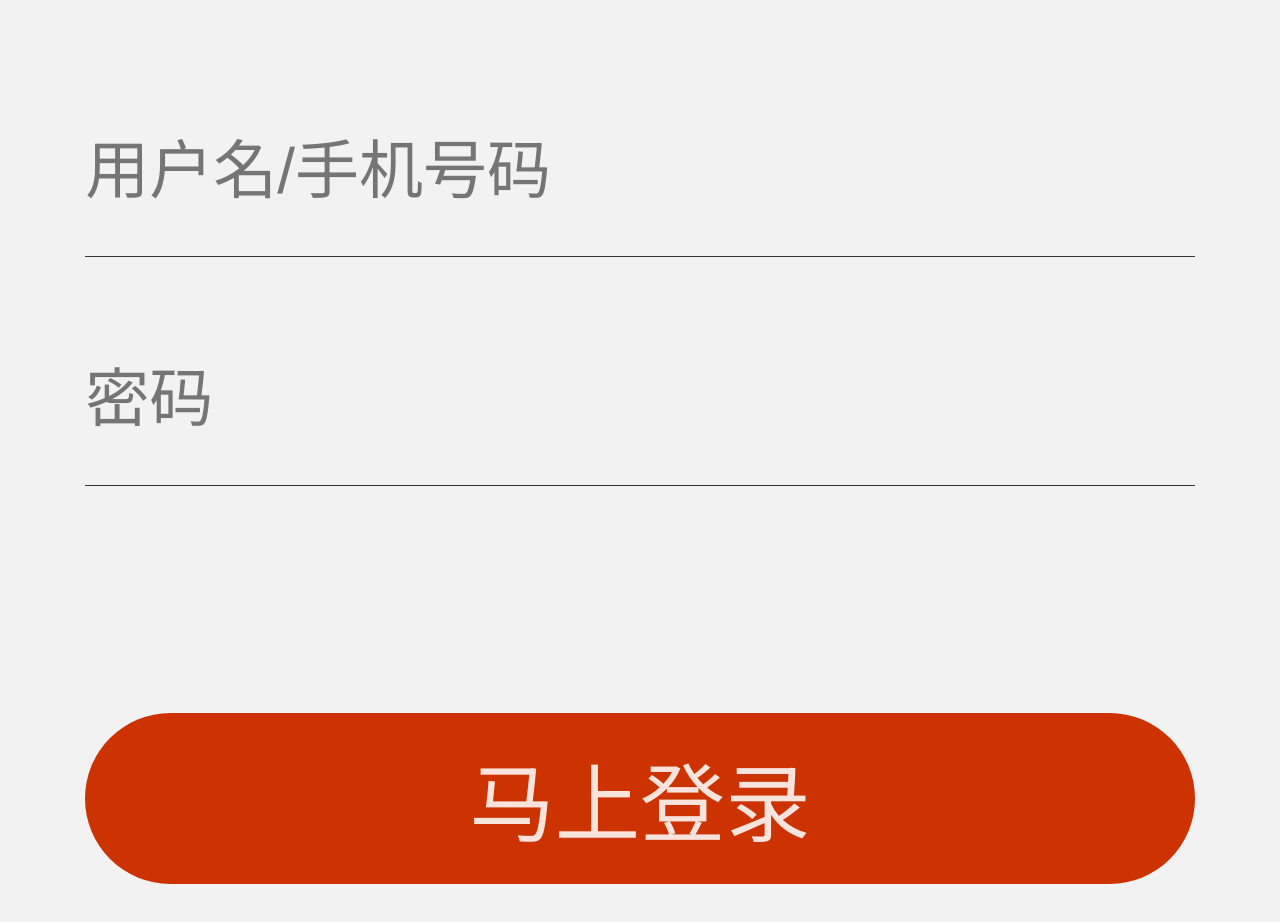
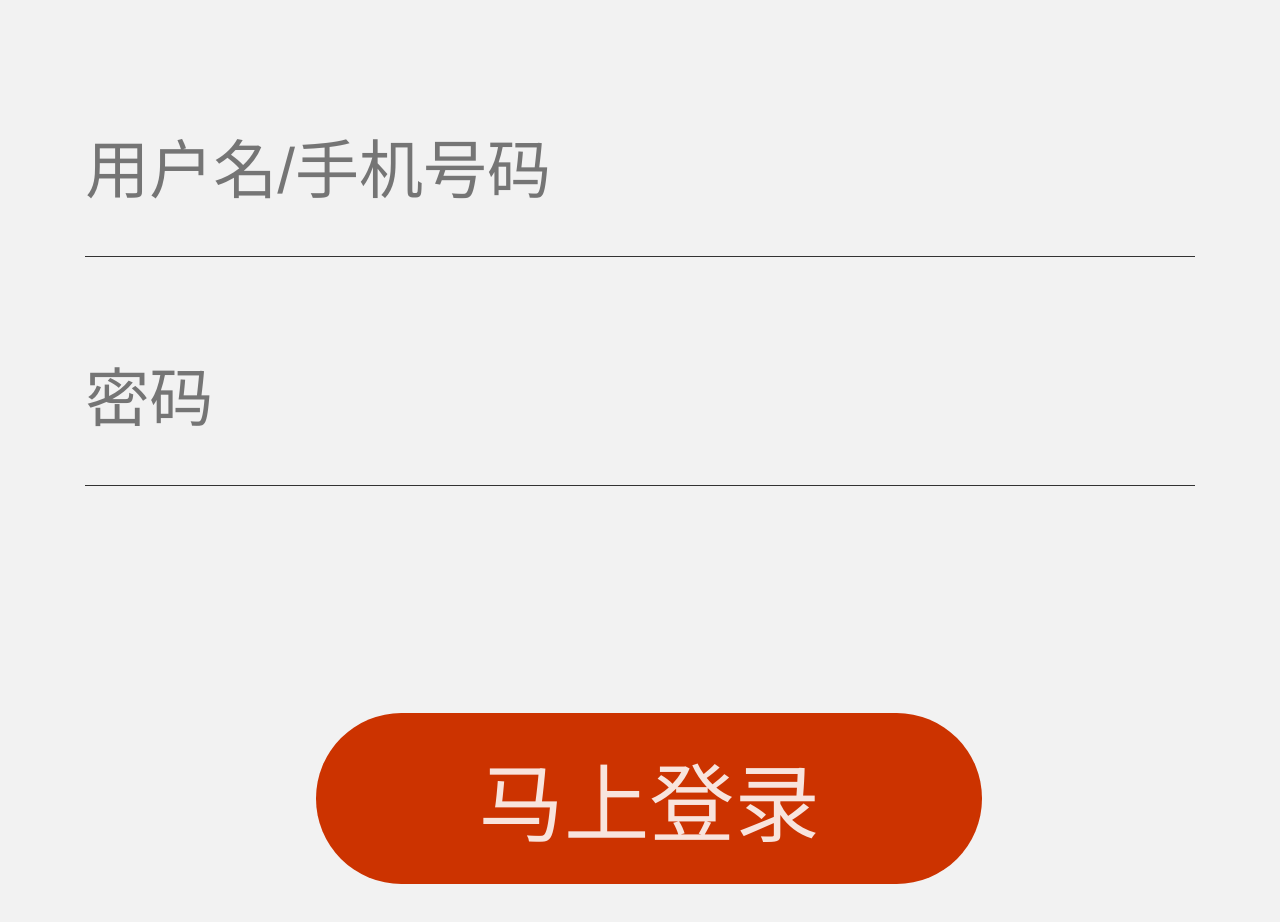
Before and after one commit to jasonjanny/news-development, a Vue app: page /#/login in a window 1280 px wide. Shown: the top 922 px of the page. Built offline with nearby package versions, Linux system fonts and the light colour scheme; a small style sheet from the web is missing.

Commit message:
修改退出按钮样式

```diff
--- a/src/components/AuthBtn.vue
+++ b/src/components/AuthBtn.vue
@@ -15,11 +15,13 @@ export default {
 <style lang="less" scoped>
 // 登录按钮
 .Btn {
-  width: 100%;
+  width: 60%;
   height: 48/360 * 100vw;
   margin-top: 48/360 * 100vw;
+  margin-left: 65/360 * 100vw;
   border: none;
   color: #f8e4dd;
+  text-align: center;
   font-size: 24/360 * 100vw;
   background-color: #cc3300;
   border-radius: 24/360 * 100vw;
```
